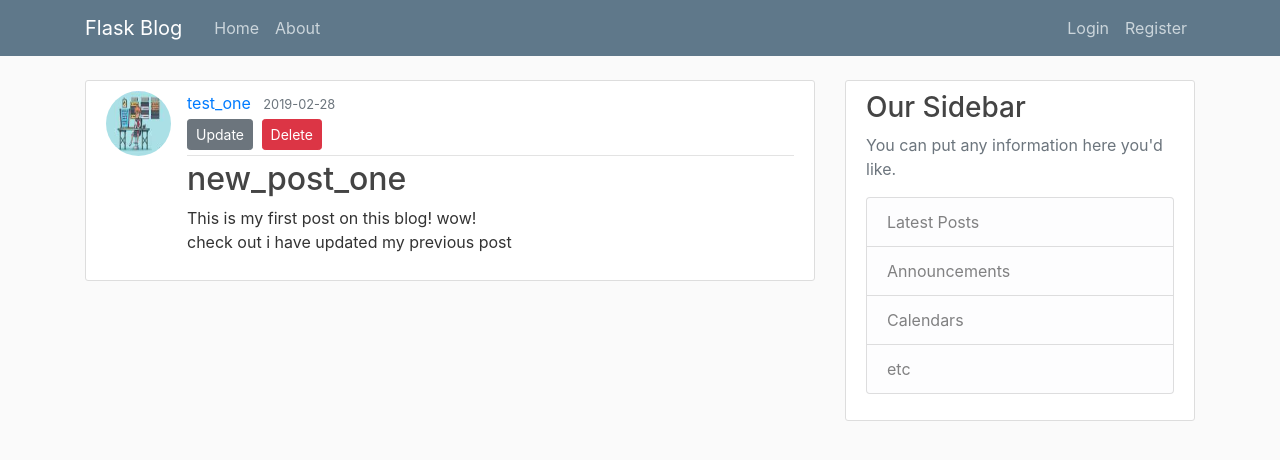
After one commit to TheCarver-254/flask_blog_app, a Flask app: page /post/1 in a window 1280 px wide. The commit adds this page. Shown: the top 460 px of the page. Run offline with Flask 2, Linux system fonts and the light colour scheme; data comes from the database, SQL or seed files in the repository; both versions use the stored data as it was after the commit; some libraries are stand-ins or nearby versions.

Commit message:
Create, Update and Delete Posts

```diff
--- a/blog_app/routes.py
+++ b/blog_app/routes.py
@@ -4,10 +4,10 @@ import secrets #to generate random names
 
 from PIL import Image
 
-from flask import render_template, url_for, flash, redirect, request #add import for : request
+from flask import render_template, url_for, flash, redirect, request, abort #add import for : request, abort
 
 from blog_app import app, db, bcrypt #added import for : db, bcrypt
-from blog_app.forms  import RegistrationForm, LoginForm, UpdateAccountForm #added import for :UpdateAccountForm
+from blog_app.forms  import RegistrationForm, LoginForm, UpdateAccountForm, PostForm #added import for :UpdateAccountForm, PostForm
 
 #import the database models here
 from blog_app.models import User, Post
@@ -15,25 +15,26 @@ from blog_app.models import User, Post
 from flask_login import login_user, current_user, logout_user, login_required # add import for: current_user and logout_user, and login_required
 
 
-posts = [
-    {
-        'author': 'Corey Schafer',
-        'title': 'Blog Post 1',
-        'content': 'First post content',
-        'date_posted': 'April 20, 2018'
-    },
-    {
-        'author': 'Jane Doe',
-        'title': 'Blog Post 2',
-        'content': 'Second post content',
-        'date_posted': 'April 21, 2018'
-    }
-]
+# posts = [
+#     {
+#         'author': 'Corey Schafer',
+#         'title': 'Blog Post 1',
+#         'content': 'First post content',
+#         'date_posted': 'April 20, 2018'
+#     },
+#     {
+#         'author': 'Jane Doe',
+#         'title': 'Blog Post 2',
+#         'content': 'Second post content',
+#         'date_posted': 'April 21, 2018'
+#     }
+# ]
 
 
 @app.route("/")
 @app.route("/home")
 def home():
+    posts = Post.query.all()
     return render_template('home.html', posts=posts)
 
 
@@ -110,13 +111,13 @@ def save_picture(form_picture):
     picture_fn = random_hex + f_ext #picture file name
     picture_path = os.path.join(app.root_path, 'static/profile_pics', picture_fn)
 
-    # #automatically resize images before being saved
-    # output_size = (125, 125)
-    # i = Image.open(form_picture)
-    # i.thumbnail(output_size)
-    # i.save(picture_path)
+    #automatically resize images before being saved
+    output_size = (125, 125)
+    i = Image.open(form_picture)
+    i.thumbnail(output_size)
+    i.save(picture_path)
 
-    form_picture.save(picture_path)
+    # form_picture.save(picture_path)
 
     return picture_fn
 
@@ -156,3 +157,70 @@ def account():
     image_file = url_for('static', filename='profile_pics/' + current_user.image_file) #set up user profile pic
     return render_template('account.html', title='Account',
                             image_file=image_file, form=form) #add code to :pass the image_file, and the form
+
+
+# create post  route
+@app.route("/post/new", methods=['GET', 'POST'])
+@login_required
+def new_post():
+    form = PostForm()
+    if form.validate_on_submit():
+        #add and save new posts
+        post = Post(title=form.title.data, content=form.content.data, author=current_user)
+        db.session.add(post)
+        db.session.commit()
+
+        flash('Your post has been created !', 'success !')
+        return redirect(url_for('home'))
+    return render_template('create_post.html', title='New Post',
+                             form=form, legend='New Post')
+
+
+#edit/update posts
+@app.route("/post/<int:post_id>")
+def post(post_id):
+    post = Post.query.get_or_404(post_id)
+    return render_template('post.html', title=post.title, post=post)
+
+
+#update posts
+@app.route("/post/<int:post_id>/update", methods=['GET', 'POST'])
+@login_required
+def update_post(post_id):
+    post = Post.query.get_or_404(post_id)
+    #ensure only the author can update the post
+    if post.author != current_user:
+        abort(403)
+
+    form = PostForm()
+
+    #validate form on submit
+    if form.validate_on_submit():
+        post.title = form.title.data
+        post.content = form.content.data
+        db.session.commit()
+        flash('Your post has been updated!', 'success')
+        return redirect(url_for('post', post_id=post.id))
+
+    #populate when it is a GET request
+    elif request.method == 'GET':
+        form.title.data = post.title
+        form.content.data = post.content
+
+
+    return render_template('create_post.html', title='Update Post',
+                            form=form, legend='Update Post')
+
+
+
+#delete post
+@app.route("/post/<int:post_id>/delete", methods=['POST'])
+@login_required
+def delete_post(post_id):
+    post = Post.query.get_or_404(post_id)
+    if post.author != current_user:
+        abort(403)
+    db.session.delete(post)
+    db.session.commit()
+    flash('Your post has been deleted!', 'success')
+    return redirect(url_for('home'))
--- a/blog_app/templates/layout.html
+++ b/blog_app/templates/layout.html
@@ -33,6 +33,8 @@
             <!-- Navbar Right Side -->
             <div class="navbar-nav">
               {% if current_user.is_authenticated %} <!-- only if user is logged in -->
+                <a class="nav-item nav-link" href="{{ url_for('new_post') }}">New Post</a>
+
                 <a class="nav-item nav-link" href="{{ url_for('account') }}">Account</a>
 
                 <a class="nav-item nav-link" href="{{ url_for('logout') }}">Logout</a>
--- /dev/null
+++ b/blog_app/templates/post.html
@@ -0,0 +1,49 @@
+{% extends "layout.html" %}
+
+{% block content %}
+
+<article class="media content-section">
+  <!-- add profile image here -->
+  <img class="rounded-circle article-img" src="{{ url_for('static', filename='profile_pics/' + post.author.image_file) }}">
+
+  <div class="media-body">
+    <div class="article-metadata">
+      <a class="mr-2" href="#">{{ post.author.username }}</a>
+      <small class="text-muted">{{ post.date_posted.strftime('%Y-%m-%d') }}</small>
+
+      <!-- links to update and delete posts -->
+      <!-- verify that the post belongs to the current user -->
+
+      <div>
+        <a class="btn btn-secondary btn-sm mt-1 mb-1" href="{{ url_for('update_post', post_id=post.id) }}">Update</a>
+        <button type="button" class="btn btn-danger btn-sm m-1" data-toggle="modal" data-target="#deleteModal">Delete</button>
+      </div>
+
+
+    </div>
+    <h2 class="article-title">{{ post.title }}</a></h2>
+    <p class="article-content">{{ post.content }}</p>
+  </div>
+</article>
+
+<!-- Modal -->
+<div class="modal fade" id="deleteModal" tabindex="-1" role="dialog" aria-labelledby="deleteModalLabel" aria-hidden="true">
+  <div class="modal-dialog" role="document">
+    <div class="modal-content">
+      <div class="modal-header">
+        <h5 class="modal-title" id="deleteModalLabel">Delete Post?</h5>
+        <button type="button" class="close" data-dismiss="modal" aria-label="Close">
+          <span aria-hidden="true">&times;</span>
+        </button>
+      </div>
+      <div class="modal-footer">
+        <button type="button" class="btn btn-secondary" data-dismiss="modal">Close</button>
+        <form action="{{ url_for('delete_post', post_id=post.id) }}" method="POST">
+          <input class="btn btn-danger" type="submit" value="Delete">
+        </form>
+      </div>
+    </div>
+  </div>
+</div>
+
+{% endblock content %}
```
Also changed, not shown: blog_app/forms.py (+14 -4 lines), blog_app/templates/create_post.html (added, +47 -0 lines), blog_app/templates/home.html (+6 -3 lines), blog_app/site.db, blog_app/static/profile_pics/4f050d3f48d3b031.jpg (added), blog_app/static/profile_pics/bb172f85c86e994b.jpg (added).
